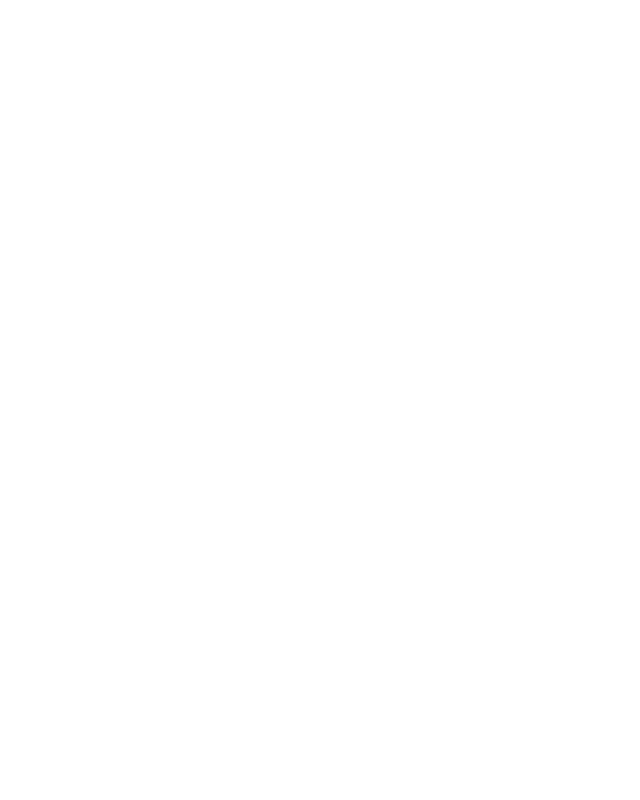
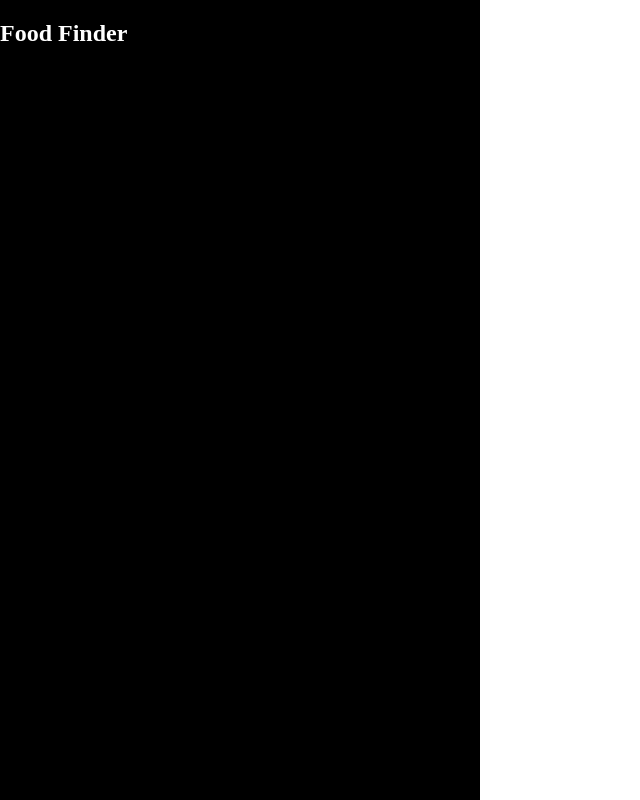
Before and after one commit to PauloHARocha/react-foodfinder-project, a React (Create React App) app: page / in a window 1280 px wide. Shown: the whole page, without its empty margins (0-640 px from the left). Built offline with nearby package versions, Linux system fonts and the light colour scheme.

Commit message:
Adding initial side menu

```diff
--- a/src/App.js
+++ b/src/App.js
@@ -3,8 +3,10 @@
 class App extends Component {
   render() {
     return (
-      <div >
-
+      <div>
+        <div className="side-menu">
+          <h2>Food Finder</h2>
+        </div>
       </div>
     );
   }
--- a/src/index.css
+++ b/src/index.css
@@ -1,14 +1,16 @@
 body {
   margin: 0;
   padding: 0;
-  font-family: -apple-system, BlinkMacSystemFont, "Segoe UI", "Roboto", "Oxygen",
-    "Ubuntu", "Cantarell", "Fira Sans", "Droid Sans", "Helvetica Neue",
-    sans-serif;
-  -webkit-font-smoothing: antialiased;
-  -moz-osx-font-smoothing: grayscale;
 }
 
-code {
-  font-family: source-code-pro, Menlo, Monaco, Consolas, "Courier New",
-    monospace;
+.side-menu {
+    position: absolute;
+    top: 0;
+    left: 0;
+    width: 30rem;
+    height: 100%;
+    color: #fff;
+    z-index: 9999;
+    overflow-y: scroll;
+    background-color: black
 }
```
